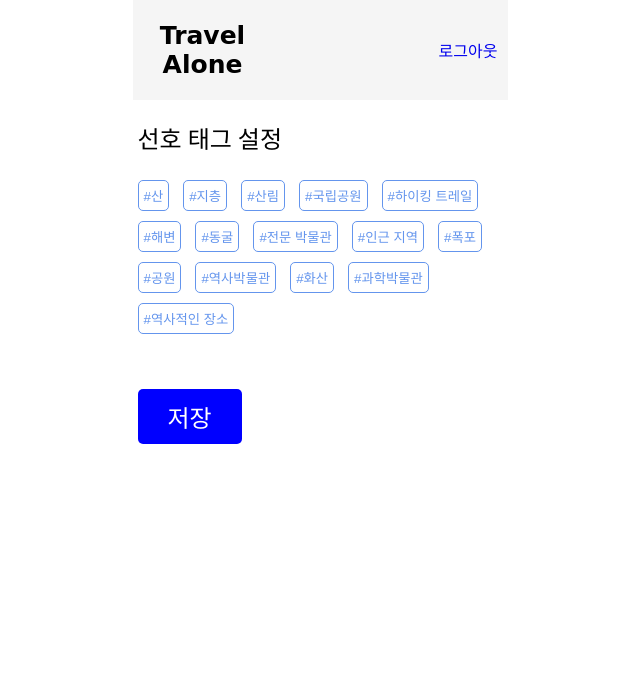
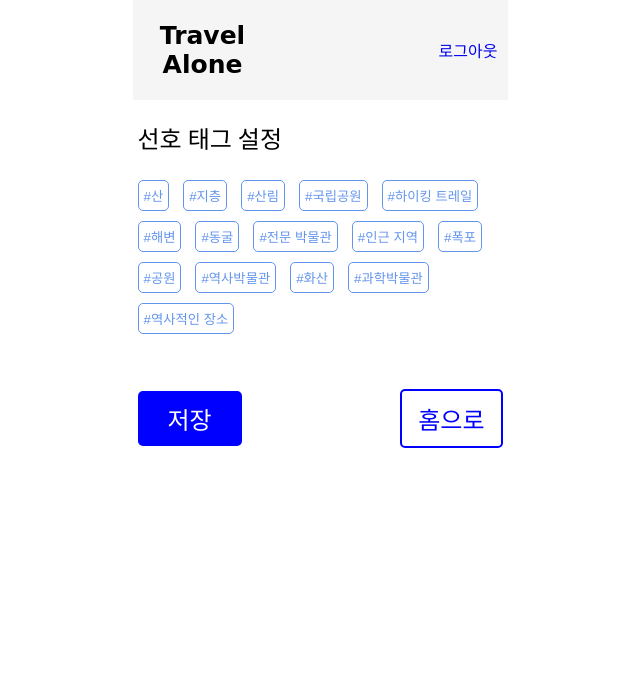
Before and after one commit to codebot053/team6, a Django app: template templates/user/user_tag.html in a window 1280 px wide. Shown: the top 698 px of the page, without its empty margins (320-960 px from the left). Run offline with Django 3.2, Linux system fonts and the light colour scheme; the template is opened without the code that fills it: most values are stand-ins (such as "Sample title", 1, 10 or a date in 2020); parts of the project's set-up code (start-up, migrations or seed data) failed here and were passed over; some web fonts are replaced.

Commit message:
태그에서 홈으로 버튼

```diff
--- a/static/css/tags.css
+++ b/static/css/tags.css
@@ -71,6 +71,13 @@ ul > li {
     display: none;
 }
 
+.formbtns {
+    display: flex;
+    justify-content: space-between;
+    align-items: center;
+
+}
+
 .submit {
     padding: 10px 30px;
     background-color: blue;
@@ -81,3 +88,14 @@ ul > li {
     cursor: pointer;
     font-size: 1.5rem;
 }
+
+.homebtn {
+    padding: 10px 16px;
+    background-color: white;
+    color: blue;
+    border: blue 2px solid;
+    border-radius: 5px;
+    margin: 50px 5px;
+    cursor: pointer;
+    font-size: 1.5rem;
+}
--- a/templates/user/user_tag.html
+++ b/templates/user/user_tag.html
@@ -52,11 +52,15 @@
             <button>#과학박물관</button>
             <button>#역사적인 장소</button>
         </div>
-        <form id="tag_input" action="/tags/" method="post">
-            {% csrf_token %}
-            <input type="text" class="hide" id="tags" name="tags">
-            <button class="submit"> 저장 </button>
-        </form>
+        <div class="formbtns">
+            <form id="tag_input" action="/tags/" method="post">
+                {% csrf_token %}
+                <input type="text" class="hide" id="tags" name="tags">
+                <button class="submit"> 저장 </button>
+            </form>
+            <button class="homebtn" onclick="location.href='/'"> 홈으로 </button>
+        </div>
+
         <ul class="hide" id="origin_tags">
             {% for tag in tag_list %}
             <li>#{{ tag }}</li>
```
